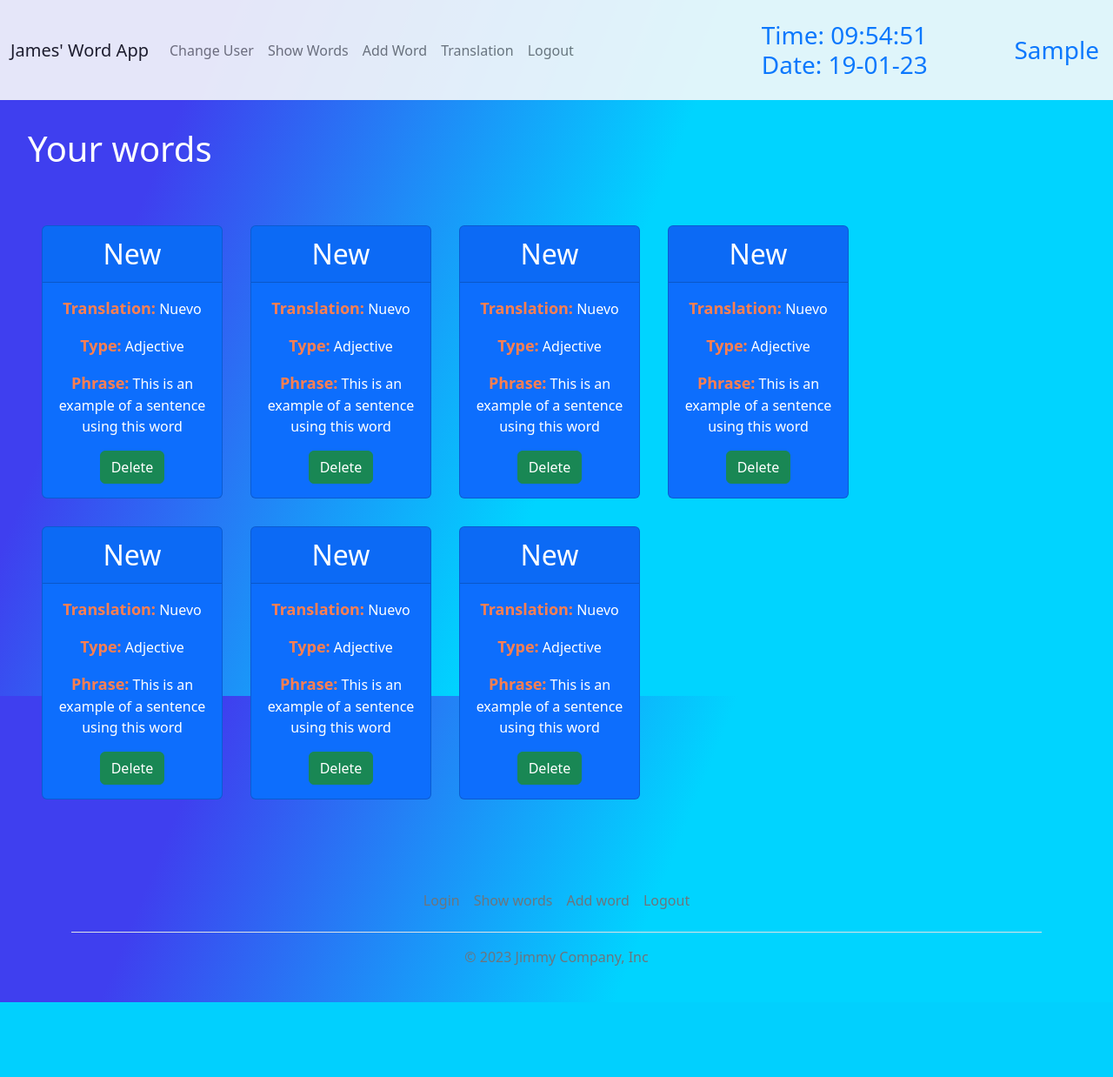
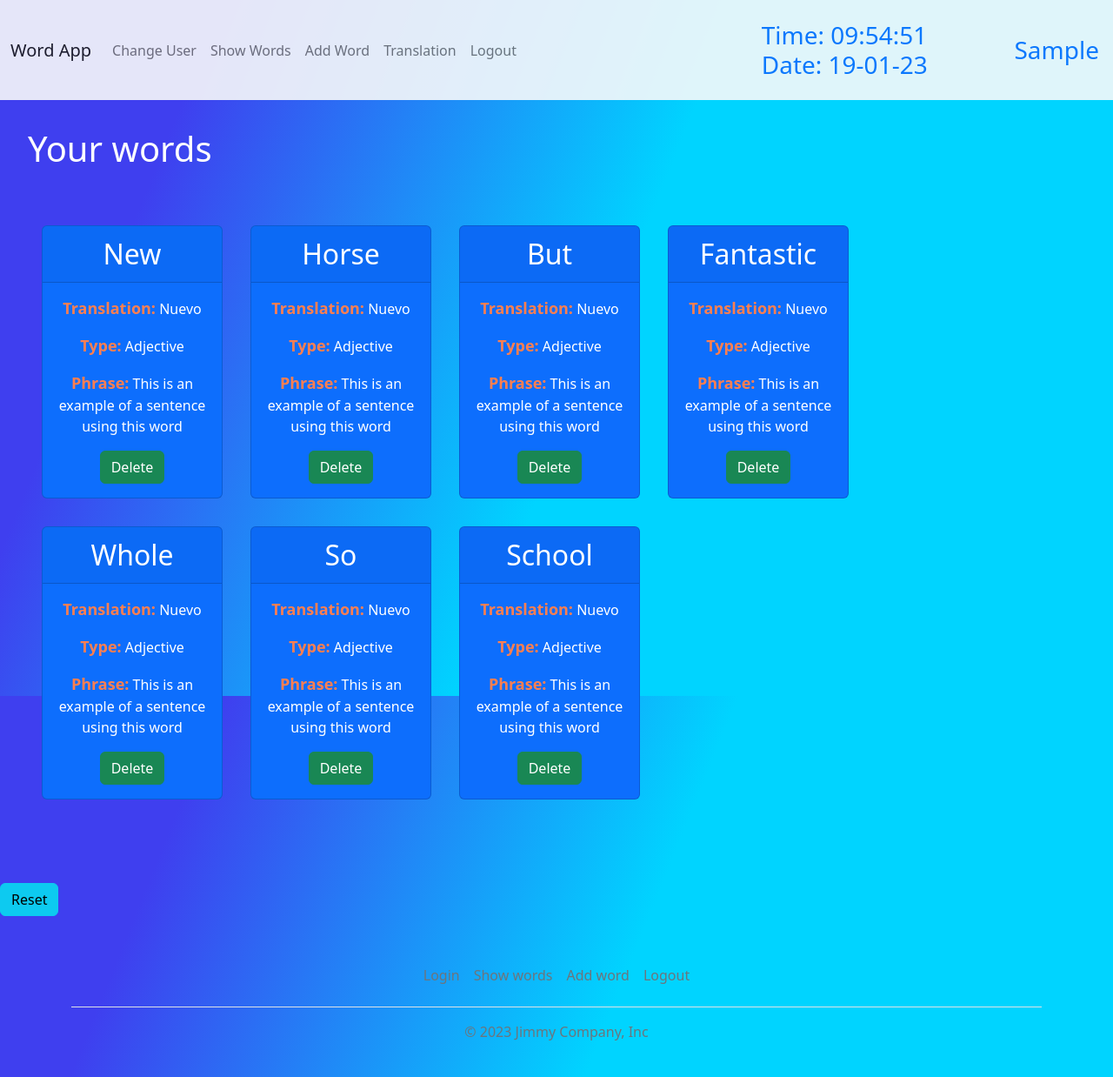
Before and after one commit to Pawson1988/WordApp, a Flask app: page /show_words in a window 1280 px wide. Shown: the whole page at 87% size. Before the commit the page ends 1152 px from the top, so only its background shows below. Run offline with Flask 3, Linux system fonts and the light colour scheme; the visitor is signed in with stand-in values (Sample User, id 1); data comes from the database, SQL or seed files in the repository.

Commit message:
changed default data and played around with static JS

```diff
--- a/helpers/default_data.py
+++ b/helpers/default_data.py
@@ -8,12 +8,12 @@ user_accounts = [
 
 default_words = [
     {"timestamp": f'{get_time()} - {get_date()}', "word": "new", "user_id": 1, "part_of_speech": "adjective", "translation": "nuevo", "sentence": "This is an example of a sentence using this word"},
-    {"timestamp": f'{get_time()} - {get_date()}', "word": "new", "user_id": 1, "part_of_speech": "adjective", "translation": "nuevo", "sentence": "This is an example of a sentence using this word"},
-    {"timestamp": f'{get_time()} - {get_date()}', "word": "new", "user_id": 1, "part_of_speech": "adjective", "translation": "nuevo", "sentence": "This is an example of a sentence using this word"},
-    {"timestamp": f'{get_time()} - {get_date()}', "word": "new", "user_id": 1, "part_of_speech": "adjective", "translation": "nuevo", "sentence": "This is an example of a sentence using this word"},
-    {"timestamp": f'{get_time()} - {get_date()}', "word": "new", "user_id": 1, "part_of_speech": "adjective", "translation": "nuevo", "sentence": "This is an example of a sentence using this word"},
-    {"timestamp": f'{get_time()} - {get_date()}', "word": "new", "user_id": 1, "part_of_speech": "adjective", "translation": "nuevo", "sentence": "This is an example of a sentence using this word"},
-    {"timestamp": f'{get_time()} - {get_date()}', "word": "new", "user_id": 1, "part_of_speech": "adjective", "translation": "nuevo", "sentence": "This is an example of a sentence using this word"},
+    {"timestamp": f'{get_time()} - {get_date()}', "word": "horse", "user_id": 1, "part_of_speech": "adjective", "translation": "nuevo", "sentence": "This is an example of a sentence using this word"},
+    {"timestamp": f'{get_time()} - {get_date()}', "word": "but", "user_id": 1, "part_of_speech": "adjective", "translation": "nuevo", "sentence": "This is an example of a sentence using this word"},
+    {"timestamp": f'{get_time()} - {get_date()}', "word": "fantastic", "user_id": 1, "part_of_speech": "adjective", "translation": "nuevo", "sentence": "This is an example of a sentence using this word"},
+    {"timestamp": f'{get_time()} - {get_date()}', "word": "whole", "user_id": 1, "part_of_speech": "adjective", "translation": "nuevo", "sentence": "This is an example of a sentence using this word"},
+    {"timestamp": f'{get_time()} - {get_date()}', "word": "so", "user_id": 1, "part_of_speech": "adjective", "translation": "nuevo", "sentence": "This is an example of a sentence using this word"},
+    {"timestamp": f'{get_time()} - {get_date()}', "word": "school", "user_id": 1, "part_of_speech": "adjective", "translation": "nuevo", "sentence": "This is an example of a sentence using this word"},
     {"timestamp": f'{get_time()} - {get_date()}', "word": "old", "user_id": 2, "part_of_speech": "adjective", "translation": "antiguo", "sentence": "This is an example of a sentence using this word"},
     {"timestamp": f'{get_time()} - {get_date()}', "word": "old", "user_id": 2, "part_of_speech": "adjective", "translation": "antiguo", "sentence": "This is an example of a sentence using this word"},
     {"timestamp": f'{get_time()} - {get_date()}', "word": "old", "user_id": 2, "part_of_speech": "adjective", "translation": "antiguo", "sentence": "This is an example of a sentence using this word"},
--- a/words_app/routes.py
+++ b/words_app/routes.py
@@ -25,6 +25,7 @@ def is_logged_in():
 
 @app.route("/get_translation", methods=['GET','POST'])
 def get_translation():
+    text = "No Text"
     translated = "No translation"
     if request.method == 'POST':
         text = request.form.get("word_to_translate")
@@ -72,7 +73,7 @@ def logout():
     session.pop('username', None)
     return redirect("/login")
 
-# First route to show the form
+# First route to show words or login
 @app.route("/")
 def hello():
     return redirect("/show_words")
@@ -80,7 +81,6 @@ def hello():
 # Route to show words from database
 @app.route("/show_words")
 def show_words():
-
     words = Word.query.filter_by(user_id = session['id']).all()
     print(words)
     return render_template("show_words.html", words = words)
--- a/words_app/static/index.js
+++ b/words_app/static/index.js
@@ -13,21 +13,38 @@ if(window.location.pathname === "/get_translation"){
 
 
 const cards = document.querySelectorAll(".card-multiple")
+const chosen_words = document.querySelector(".chosen_words")
+const card_header = document.querySelectorAll(".card-header")
+const clear_words_button = document.querySelector(".clear_words_btn")
 
 console.log(cards)
 
+function resetCardPositions(card){
+    card.style.postion = "relative"
+    card.style.top = "0"
+    card.style.zIndex = "0"
+}
+
+let index = 0
 for(let card of cards){
+    index++
     card.addEventListener("click", () => {
         if(card.style.top != "10rem"){
            console.log(card)
+            chosen_words.textContent += `${card.childNodes[1].textContent} `
             card.style.position = "relative"
             card.style.top = "10rem"
             card.style.zIndex++
+            chosen_words.style.marginTop = "10rem"
         } else {
-            card.style.postion = "relative"
-            card.style.top = "0"
-            card.style.zIndex = "0"
+            resetCardPositions(card)
         }
-
     })
 }
+
+clear_words_button.addEventListener("click", () => {
+    chosen_words.textContent = ""
+    for(let card of cards){
+        resetCardPositions(card)
+    }
+})
--- a/words_app/templates/layout.html
+++ b/words_app/templates/layout.html
@@ -7,12 +7,12 @@
     <script type="module" type="text/javascript" src="static/index.js" defer ></script>
     <link rel="stylesheet" href="https://cdn.jsdelivr.net/npm/bootstrap@5.2.3/dist/css/bootstrap.min.css">
     <link rel="stylesheet" type="text/css" href="static/index.css">
-    <title>James´Word App</title>
+    <title>Word App</title>
 </head>
 <body>
     <nav class="sticky-top navbar navbar-expand-lg navbar-light bg-light">
         <div class="container-fluid">
-          <a class="navbar-brand" href="#">James' Word App</a>
+          <a class="navbar-brand" href="#">Word App</a>
           <button class="navbar-toggler" type="button" data-bs-toggle="collapse" data-bs-target="#navbarNavAltMarkup" aria-controls="navbarNavAltMarkup" aria-expanded="false" aria-label="Toggle navigation">
             <span class="navbar-toggler-icon"></span>
           </button>
--- a/words_app/templates/show_words.html
+++ b/words_app/templates/show_words.html
@@ -5,7 +5,7 @@
 
 
  <div class="words-container">
-    <div class="words-title-div">
+  <div class="words-title-div">
         <h1 class="mb-5">Your words</h1>
     </div>
     <div class="words-words-div d-flex flex-wrap">
@@ -21,12 +21,14 @@
             <form class="d-flex align-items-end justify-content-center mb-3" action="delete_word/{{word.id}}" method="DELETE">
                 <button class=" btn btn-success">Delete</button>
             </form>
-          </div>
+        </div>
     {% endfor %}
-    </div>
+  </div>
 
  </div>
 
+ <div class="chosen_words mb-5" style="font-size: 3rem;"></div>
+  <button class="btn btn-info clear_words_btn">Reset</button>
 
 
 {% endblock %}
```
Also changed, not shown: 1 other file.
